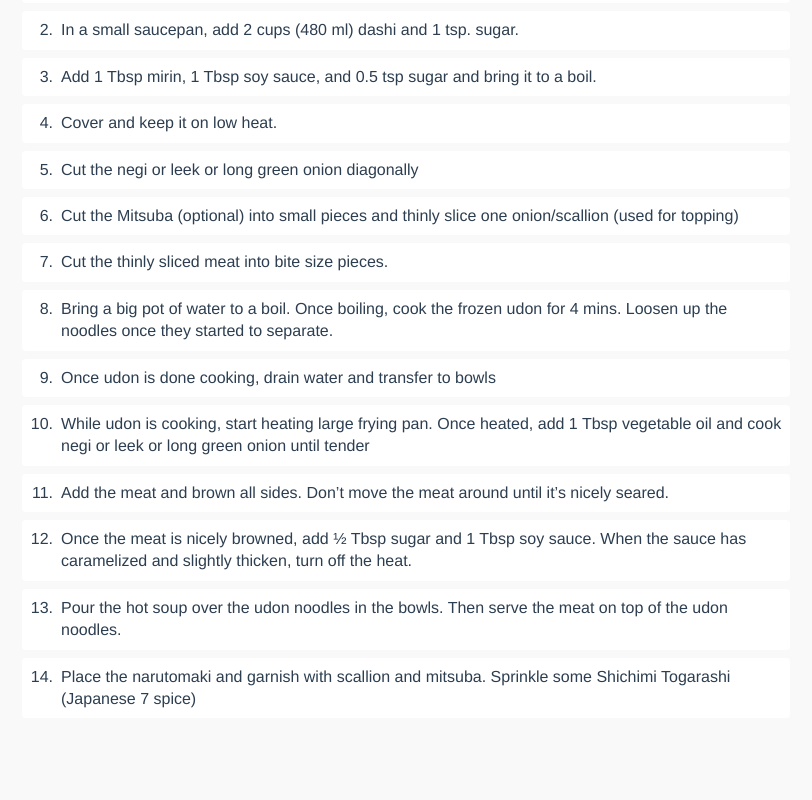
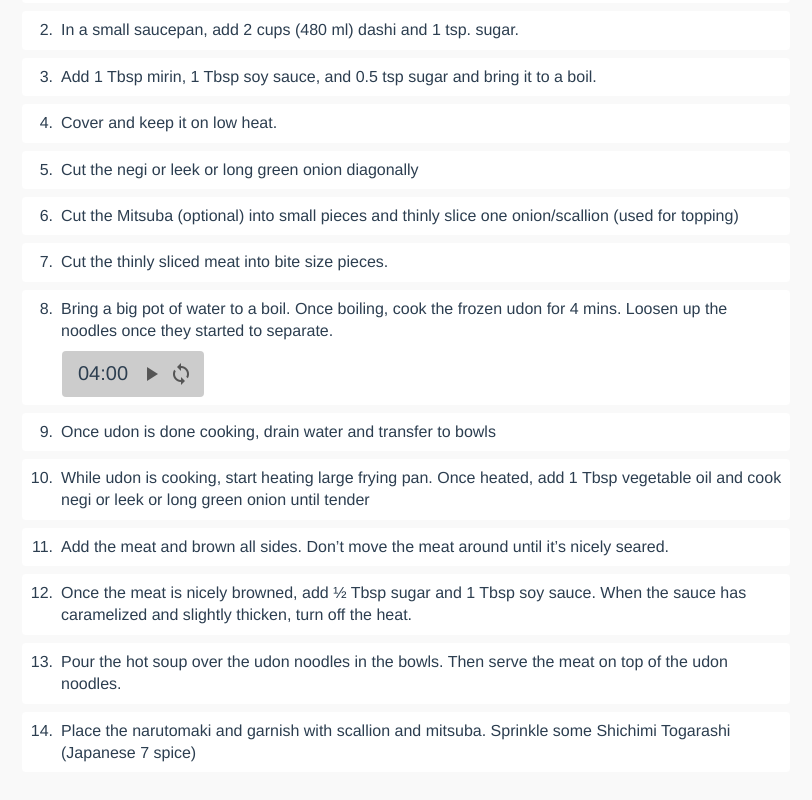
Before and after one commit to wivorn/homecook, a Vue app: page /#/recipe/1 in a window 1280 px wide. Shown: the part 930-1730 px from the top of the page, without its empty margins (234-1046 px from the left). Before the commit the page ends 1680 px from the top, so only its background shows below. Built offline with nearby package versions, Linux system fonts and the light colour scheme.

Commit message:
Add timer

```diff
--- a/public/index.html
+++ b/public/index.html
@@ -6,6 +6,10 @@
     <meta
       name="viewport"
       content="width=device-width,initial-scale=1.0,maximum-scale=1.0,user-scalable=no"
+    />
+    <link
+      href="https://fonts.googleapis.com/icon?family=Material+Icons"
+      rel="stylesheet"
     />
     <link rel="icon" href="<%= BASE_URL %>favicon.ico" />
     <title>client</title>
--- a/src/components/Instructions.vue
+++ b/src/components/Instructions.vue
@@ -18,7 +18,7 @@ import Step from '@/components/Step'
 export default {
   name: 'Instructions',
   props: {
-    instructions: String,
+    instructions: Object,
   },
   components: {
     Step,
--- a/src/components/Step.vue
+++ b/src/components/Step.vue
@@ -1,30 +1,61 @@
 <template>
-  <div :class="{ step: true, completed: checked }" @click="checked = !checked">
+  <div :class="{ step: true, completed: checked }" @click="handleClick">
+    <div class="info">
       <div class="index">{{ index + 1 }}.</div>
       <div class="text">
         {{ step.text }}
       </div>
     </div>
+    <Timer
+      v-if="step.time"
+      :time="step.time"
+      :startTimer="startTimer"
+      @completed="handleTimerComplete"
+    ></Timer>
+  </div>
 </template>
 
 <script>
+import Timer from '@/components/Timer'
+
 export default {
   name: 'Step',
   props: {
     step: Object,
     index: Number,
   },
+  components: {
+    Timer,
+  },
   data() {
     return {
       checked: false,
+      startTimer: false,
     }
+  },
+  methods: {
+    handleClick(e) {
+      if (!this.step.time) {
+        this.checked = !this.checked
+      } else {
+        if (!this.checked) {
+          this.startTimer = !this.startTimer
+        } else {
+          this.checked = false
+          this.startTimer = false
+        }
+      }
+    },
+    handleTimerComplete(e) {
+      this.checked = true
+      this.startTimer = false
+    },
   },
 }
 </script>
 
 <style lang="scss" scoped>
 .step {
-  display: flex;
   padding: 8px;
   margin-bottom: 8px;
   cursor: pointer;
@@ -43,6 +74,9 @@ export default {
     }
   }
 
+  .info {
+    display: flex;
+
     .index {
       flex: 0 0 23px;
       text-align: right;
@@ -54,4 +88,10 @@ export default {
       line-height: 1.4;
     }
   }
+
+  .timer {
+    margin-left: 32px;
+    margin-top: 8px;
+  }
+}
 </style>
--- /dev/null
+++ b/src/components/Timer.vue
@@ -0,0 +1,121 @@
+<template>
+  <div class="timer">
+    <span class="time">{{ formattedTime }}</span>
+    <div class="controls">
+      <button><i class="material-icons" @click="start">play_arrow</i></button>
+      <button><i class="material-icons" @click="stop">loop</i></button>
+    </div>
+  </div>
+</template>
+
+<script>
+export default {
+  name: 'Timer',
+  props: {
+    time: Number,
+    startTimer: Boolean,
+  },
+  data() {
+    return {
+      current: 0,
+      id: null,
+    }
+  },
+  computed: {
+    formattedTime() {
+      return this.format(this.current)
+    },
+  },
+  methods: {
+    pad: function(num) {
+      return ('0' + num).slice(-2)
+    },
+    format: function(secs) {
+      var minutes = Math.floor(secs / 60)
+      secs = secs % 60
+      var hours = Math.floor(minutes / 60)
+      minutes = minutes % 60
+      if (!hours) {
+        return `${this.pad(minutes)}:${this.pad(secs)}`
+      }
+
+      return `${this.pad(hours)}:${this.pad(minutes)}:${this.pad(secs)}`
+    },
+    start() {
+      this.stop()
+
+      this.id = window.setInterval(() => {
+        if (this.current) {
+          this.current--
+        } else {
+          this.$emit('completed')
+          window.clearInterval(this.id)
+          this.id = null
+        }
+      }, 1000)
+    },
+    stop() {
+      this.current = this.time
+      if (this.id) {
+        window.clearInterval(this.id)
+        this.id = null
+      }
+    },
+  },
+  mounted() {
+    this.current = this.time
+  },
+  watch: {
+    startTimer(value, prevValue) {
+      console.log(value)
+      if (value) {
+        this.start()
+      } else {
+        this.stop()
+      }
+    },
+  },
+}
+</script>
+
+<style lang="scss" scoped>
+.timer {
+  display: inline-flex;
+  justify-content: space-between;
+  align-items: center;
+  background: #ccc;
+  padding: 8px;
+  max-width: 180px;
+  border-radius: 4px;
+  font-size: 20px;
+
+  .time {
+    padding: 0 8px;
+  }
+
+  .controls {
+    display: flex;
+    height: 30px;
+
+    button {
+      display: flex;
+      align-items: center;
+      justify-content: center;
+      height: 30px;
+      width: 30px;
+
+      &:active {
+        i {
+          color: #999;
+        }
+      }
+
+      i {
+        font-size: 24px;
+        line-height: 1;
+        color: #555;
+      }
+    }
+  }
+}
+</style>
--- a/src/store.js
+++ b/src/store.js
@@ -176,10 +176,7 @@ export default new Vuex.Store({
             {
               text:
                 'Bring a big pot of water to a boil. Once boiling, cook the frozen udon for 4 mins. Loosen up the noodles once they started to separate.',
-              time: {
-                length: 4,
-                unit: 'min',
-              },
+              time: 240,
             },
             {
               text:
```
Lines whose indentation alone changed are shown as unchanged.
